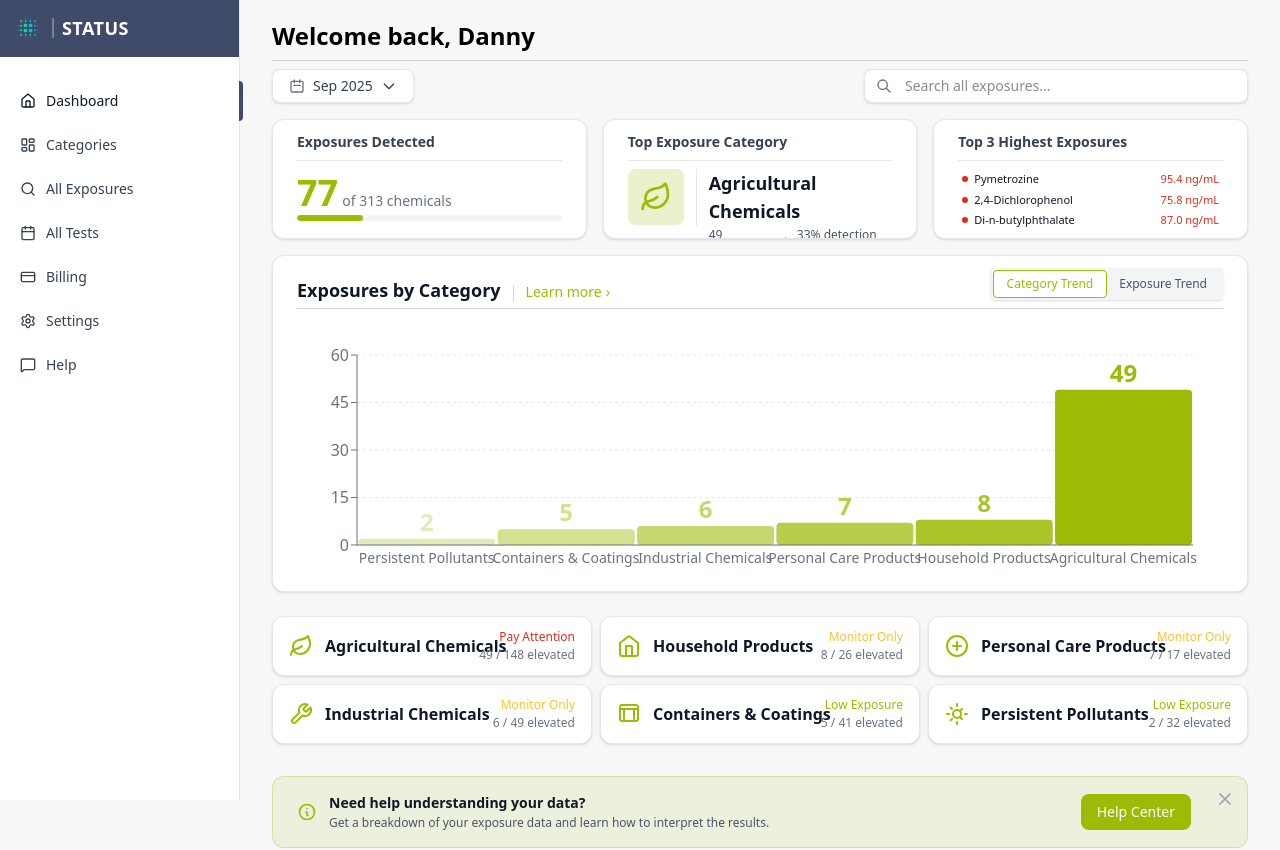
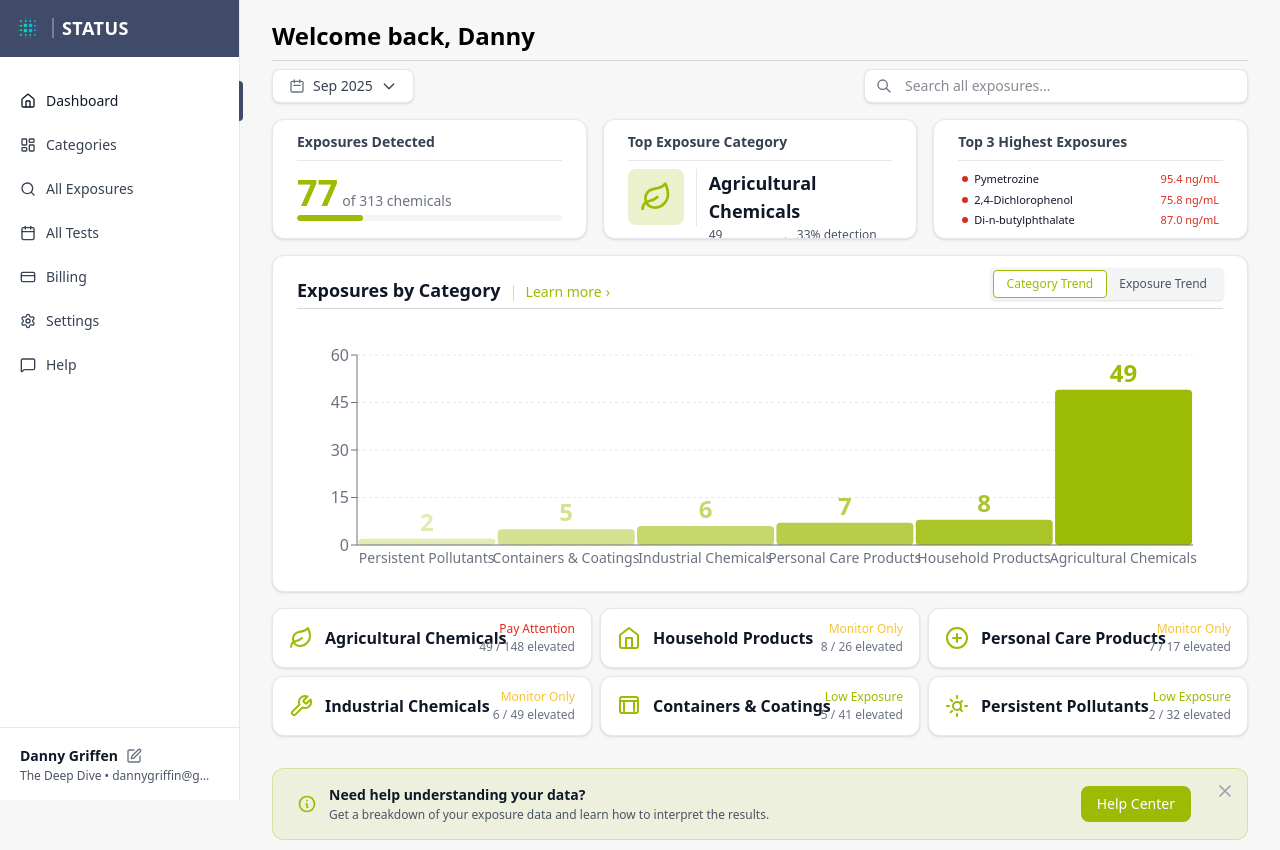
Before and after one commit to Liamoiknine/StatusHealth, a Next.js app: page /dashboard in a window 1280 px wide. Shown: the top 850 px of the page. Built offline with nearby package versions, Linux system fonts and the light colour scheme.

Commit message:
ui tweaks

```diff
--- a/src/app/dashboard/page.tsx
+++ b/src/app/dashboard/page.tsx
@@ -899,7 +899,7 @@ export default function DashboardPage() {
             .slice(0, 6);
 
           return (
-            <div className="mt-6 grid grid-cols-1 sm:grid-cols-2 lg:grid-cols-3 gap-2">
+            <div className="mt-4 grid grid-cols-1 sm:grid-cols-2 lg:grid-cols-3 gap-2">
               {topCategories.map((category) => (
                 <Link
                   key={category.name}
--- a/src/components/Sidebar.tsx
+++ b/src/components/Sidebar.tsx
@@ -3,7 +3,7 @@
 import Link from 'next/link';
 import Image from 'next/image';
 import { usePathname, useSearchParams } from 'next/navigation';
-import { LayoutDashboard, Search, MessageSquare, FileText, Settings, CreditCard, ChevronDown, ChevronRight, Calendar, Home } from 'lucide-react';
+import { LayoutDashboard, Search, MessageSquare, FileText, Settings, CreditCard, ChevronDown, ChevronRight, Calendar, Home, Edit } from 'lucide-react';
 import { useRef, useEffect, useState, useCallback } from 'react';
 import { getAllCategoryNames } from '@/data/category-overviews';
 
@@ -230,6 +230,23 @@ export default function Sidebar() {
           );
         })}
       </nav>
+
+      {/* Profile Section at Bottom */}
+      <div className="border-t border-gray-200 pt-4 pb-4 px-5">
+        <div className="flex items-center gap-1 mb-0">
+          <span className="text-sm font-semibold text-gray-900">Danny Griffen</span>
+          <Link
+            href="/settings"
+            className="p-1 rounded hover:bg-gray-100 transition-colors"
+            aria-label="Edit profile"
+          >
+            <Edit className="w-4 h-4 text-gray-500 hover:text-gray-700" strokeWidth={2} />
+          </Link>
+        </div>
+        <div className="flex items-center text-xs text-gray-600 overflow-hidden">
+          <span className="whitespace-nowrap truncate">The Deep Dive • dannygriffin@gmail.com</span>
+        </div>
+      </div>
     </aside>
   );
 }
```
